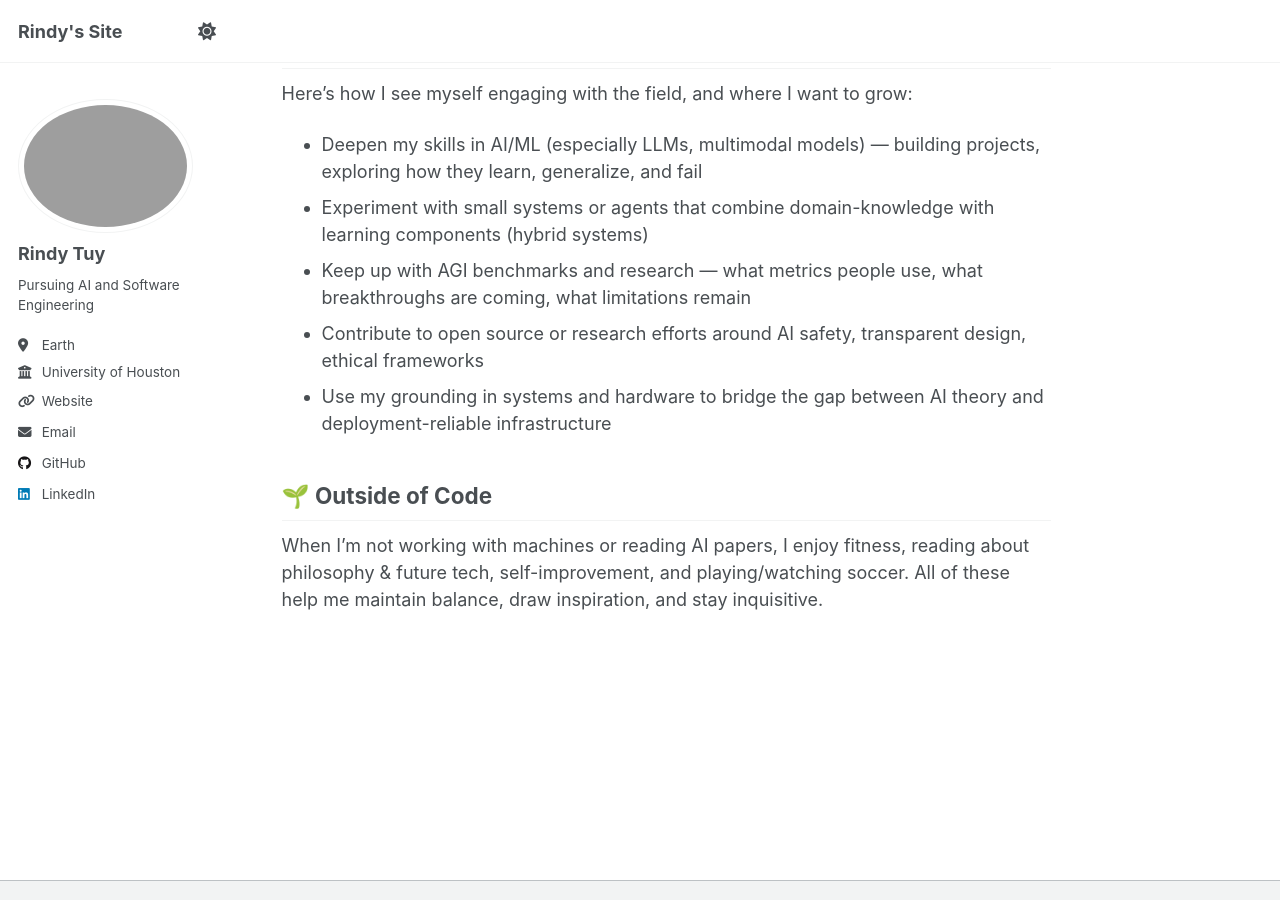
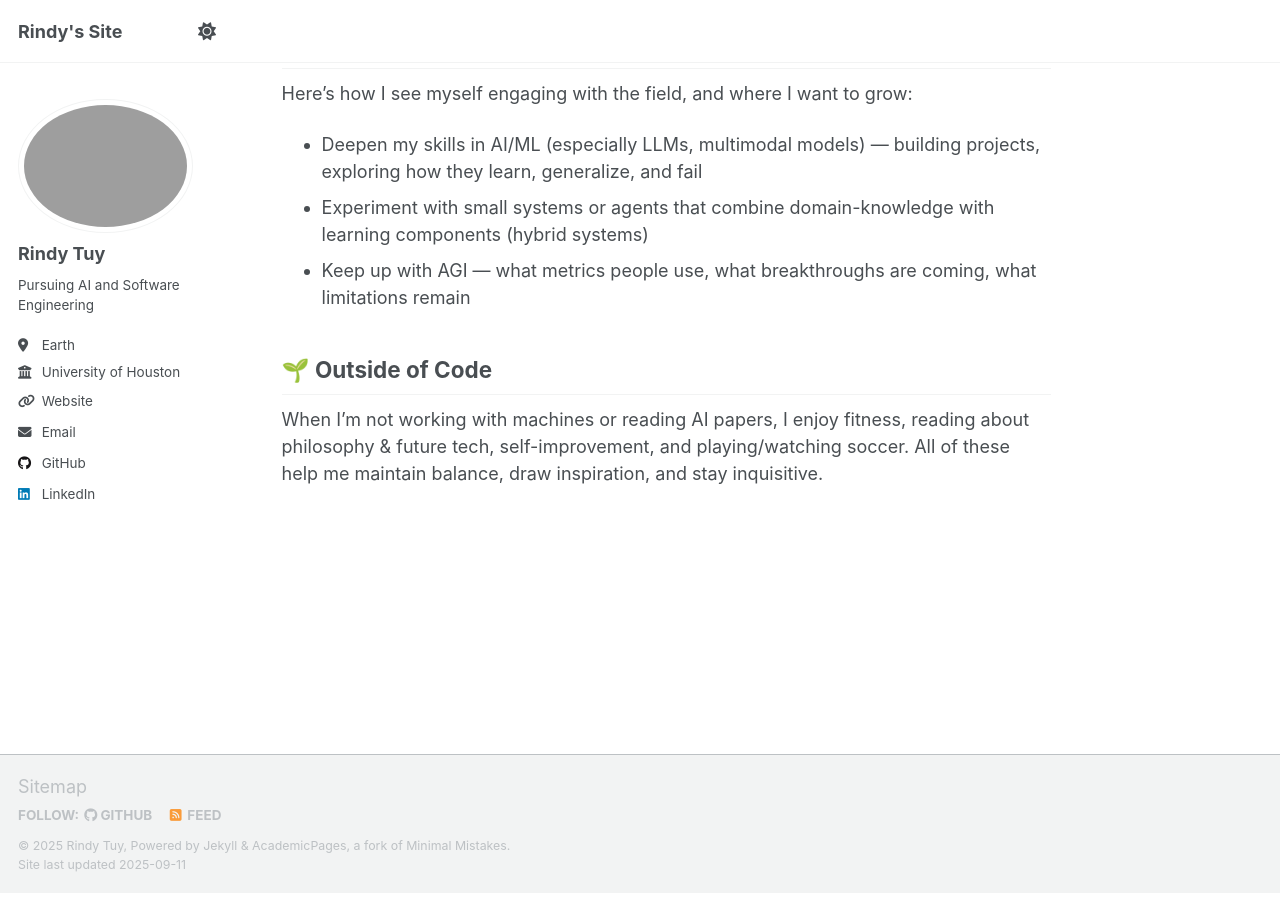
Before and after one commit to Rinzyy/rinzyy.github.io, a Jekyll site: the page built from _pages/about.md, in a window 1280 px wide and 900 px high, scrolled down 843 px. Built offline with Jekyll 4.4.1, drawn with Linux system fonts in a browser that asks for light colours; our own code applies the rules of GitHub Pages for plain Markdown files; a script that is not in the unit is left out.

Commit message:
Update engagement goals in about.md

```diff
--- a/_pages/about.md
+++ b/_pages/about.md
@@ -25,9 +25,7 @@ Here’s how I see myself engaging with the field, and where I want to grow:
 
 - Deepen my skills in AI/ML (especially LLMs, multimodal models) — building projects, exploring how they learn, generalize, and fail
 - Experiment with small systems or agents that combine domain-knowledge with learning components (hybrid systems)
-- Keep up with AGI benchmarks and research — what metrics people use, what breakthroughs are coming, what limitations remain
-- Contribute to open source or research efforts around AI safety, transparent design, ethical frameworks
-- Use my grounding in systems and hardware to bridge the gap between AI theory and deployment-reliable infrastructure
+- Keep up with AGI — what metrics people use, what breakthroughs are coming, what limitations remain
 
 
 
```
